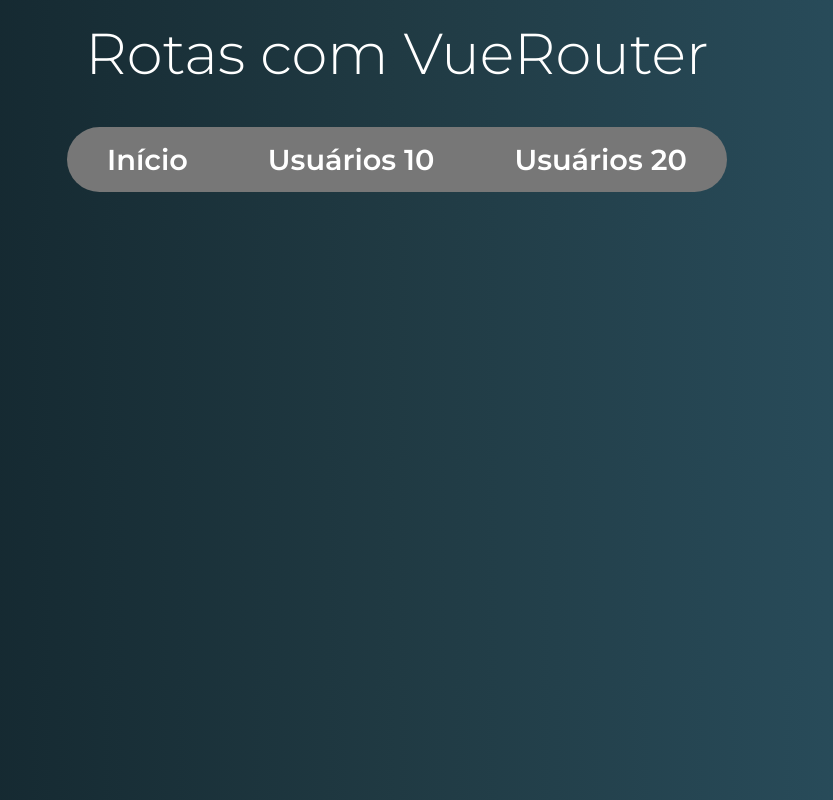
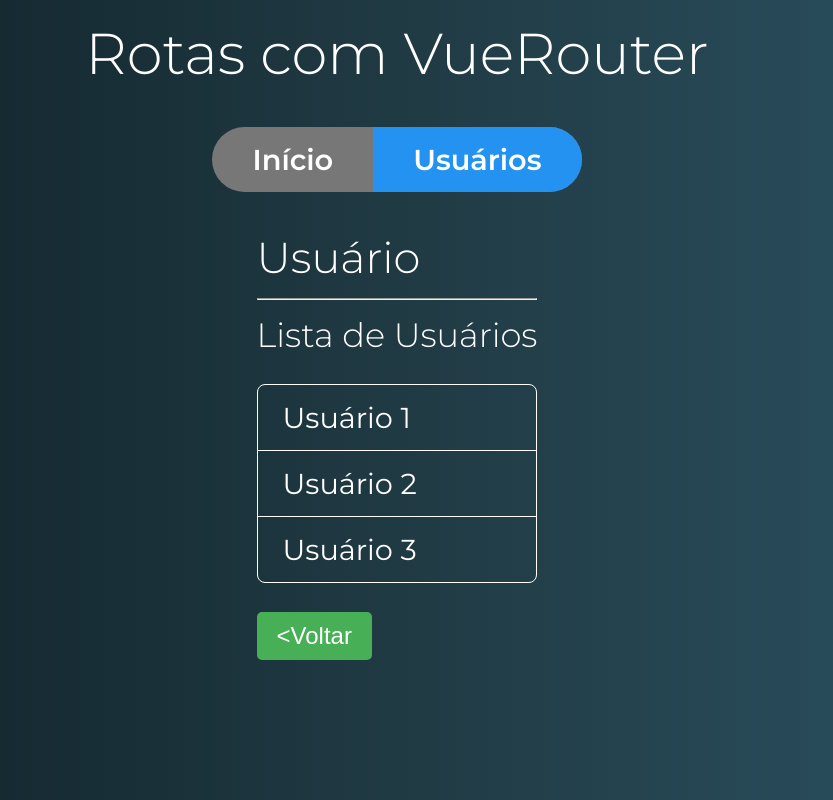
Before and after one commit to RafahCSilva/estudos-vue, a Vue app in the folder 16_rotas/rotas-exercicios/: page /usuario in a window 1280 px wide. Shown: the whole page, without its empty margins (243-1076 px from the left). Built offline with nearby package versions, Linux system fonts and the light colour scheme.

Commit message:
16: Rotas em uma Aplicação VueJS - Subpaths

```diff
--- a/16_rotas/rotas-exercicios/src/components/template/Menu.vue
+++ b/16_rotas/rotas-exercicios/src/components/template/Menu.vue
@@ -2,8 +2,7 @@
   <nav class="menu">
     <ul>
       <router-link tag="li" active-class="active" exact to="/"><a>Início</a></router-link>
-      <router-link tag="li" active-class="active" exact to="/usuario/10"><a>Usuários 10</a></router-link>
-      <router-link tag="li" active-class="active" exact to="/usuario/20"><a>Usuários 20</a></router-link>
+      <router-link tag="li" active-class="active" exact to="/usuario"><a>Usuários</a></router-link>
     </ul>
   </nav>
 </template>
--- a/16_rotas/rotas-exercicios/src/components/usuario/Usuario.vue
+++ b/16_rotas/rotas-exercicios/src/components/usuario/Usuario.vue
@@ -2,8 +2,9 @@
   <div class="usuario">
     <h2>Usuário</h2>
     <hr>
-    <p><strong>Código:</strong> {{ id }}</p>
-    <button success @click="irParaInicio">&lt;Voltar</button>
+    <router-view />
+
+    <button sucesso @click="irParaInicio">&lt;Voltar</button>
   </div>
 </template>
 
--- /dev/null
+++ b/16_rotas/rotas-exercicios/src/components/usuario/UsuarioEdit.vue
@@ -0,0 +1,17 @@
+<template>
+  <div class="usuario-editar">
+    <h3>Editar Usuário</h3>
+    <p><strong>Código:</strong> {{ id }}</p>
+  </div>
+</template>
+
+<script>
+  export default {
+    name: 'UsuarioEdit',
+    props: ['id']
+  }
+</script>
+
+<style scoped>
+
+</style>
--- /dev/null
+++ b/16_rotas/rotas-exercicios/src/components/usuario/UsuarioIndex.vue
@@ -0,0 +1,20 @@
+<template>
+  <div class="usuario-lista">
+    <h3>Lista de Usuários</h3>
+    <ul class="lista">
+      <router-link tag="li" to="/usuario/1" class="item-lista">Usuário 1</router-link>
+      <router-link tag="li" to="/usuario/2" class="item-lista">Usuário 2</router-link>
+      <router-link tag="li" to="/usuario/3" class="item-lista">Usuário 3</router-link>
+    </ul>
+  </div>
+</template>
+
+<script>
+  export default {
+    name: 'UsuarioIndex'
+  }
+</script>
+
+<style scoped>
+
+</style>
--- /dev/null
+++ b/16_rotas/rotas-exercicios/src/components/usuario/UsuarioShow.vue
@@ -0,0 +1,18 @@
+<template>
+  <div class="usuario-detalhe">
+    <h3>Usuario Detalhe</h3>
+    <p><strong>Código:</strong> {{ id }}</p>
+    <router-link tag="button" primario :to="`/usuario/${id}/edit`">Editar</router-link>
+  </div>
+</template>
+
+<script>
+  export default {
+    name: 'UsuarioShow',
+    props: ['id']
+  }
+</script>
+
+<style scoped>
+
+</style>
--- a/16_rotas/rotas-exercicios/src/router.js
+++ b/16_rotas/rotas-exercicios/src/router.js
@@ -1,7 +1,11 @@
 import Vue from 'vue'
 import Router from 'vue-router'
 import Inicio from './components/Inicio'
+
 import Usuario from './components/usuario/Usuario'
+import UsuarioIndex from './components/usuario/UsuarioIndex'
+import UsuarioShow from './components/usuario/UsuarioShow'
+import UsuarioEdit from './components/usuario/UsuarioEdit'
 
 Vue.use( Router )
 
@@ -13,9 +17,14 @@ export default new Router( {
       component: Inicio
     },
     {
-      path: '/usuario/:id',
+      path: '/usuario',
       component: Usuario,
-      props: true // passa uma props pro componente, assim nao precisa de watch
+      props: true, // passa uma props pro componente, assim nao precisa de watch
+      children: [
+        { path: '', component: UsuarioIndex },
+        { path: ':id', component: UsuarioShow, props: true, },
+        { path: ':id/edit', component: UsuarioEdit, props: true, }
+      ]
     }
   ]
 } )
```
